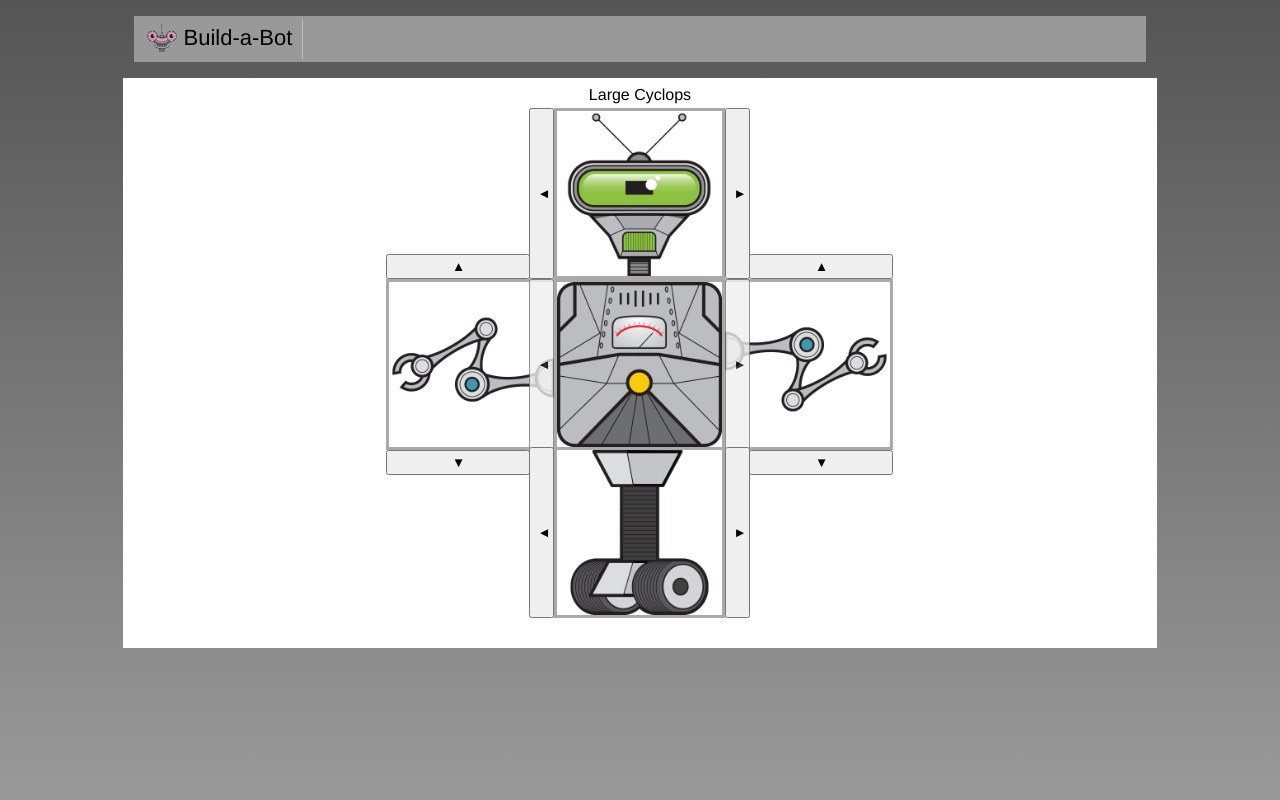
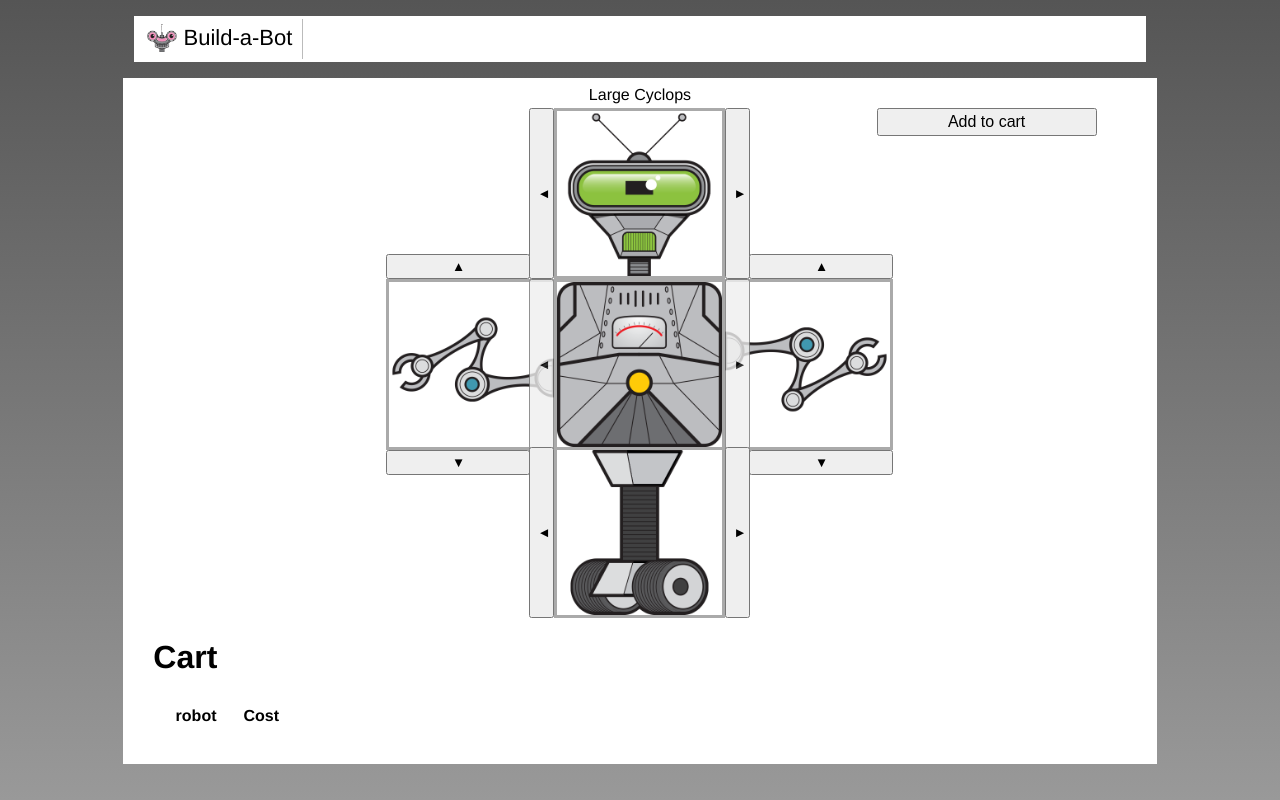
Before and after one commit to jalakhras/bulid-a-bot, a Vue app: page / in a window 1280 px wide. Built offline with nearby package versions, Linux system fonts and the light colour scheme.

Commit message:
Add cart by v-for

```diff
--- a/src/components/bulid/RobotBulider.vue
+++ b/src/components/bulid/RobotBulider.vue
@@ -1,8 +1,9 @@
 <template>
-   <div>
+   <div class="content">
+     <button class="add-to-cart" @click="addToCart">Add to cart</button>
     <div class="top-row">
       <div class="top part">
-        <div  class="rebot-name">{{selectedRobot.head.title}}
+        <div  class="robot-name">{{selectedRobot.head.title}}
           <span class="sale" v-if="selectedRobot.head.onSale">Sale!</span>
         </div>
         <img :src="selectedRobot.head.src" title="head"/>
@@ -34,6 +35,21 @@
         <button @click="selectNextBase()" class="next-selector">&#9658;</button>
       </div>
     </div>
+    <div>
+      <h1>Cart</h1>
+      <table>
+        <header>
+          <th>robot</th>
+          <th class="cost">Cost</th>
+        </header>
+        <tbody>
+          <tr v-for="(robot,index) in cart" :key="index">
+            <td>{{robot.head.title}}</td>
+            <td class="cost">{{robot.cost}}</td>
+          </tr>
+        </tbody>
+      </table>
+    </div>
   </div>
 </template>
 
@@ -54,6 +70,7 @@
   name :'RobotBuliders' ,
   data(){
     return {
+      cart :[],
       availableParts,
       selectedHeadIndex: 0,
       selectedLeftArmIndex: 0,
@@ -64,6 +81,16 @@
     };
   },
   methods : {
+    addToCart()
+    {
+      const robot = this.selectedRobot ;
+      const cost = robot.head.cost
+      + robot.leftArm.cost
+      + robot.rightArm.cost
+      + robot.torso.cost
+      + robot.base.cost;
+      this.cart.push(Object.assign({} ,robot,{cost}));
+    },
     selectNextHead() {
       this.selectedHeadIndex =
         getNextValidIndex(
@@ -239,7 +266,7 @@
 .right .next-selector {
   right: -3px;
 }
-.rebot-name{
+.robot-name{
   position: absolute;
   top: -25px;
   text-align: center;
@@ -248,4 +275,28 @@
 .sale{
   color:  red;;
 }
+.content {
+  position: relative;
+}
+.add-to-cart {
+  position: absolute;
+  right: 30px;
+  width: 220px;
+  padding: 3px;
+  font-size: 16px;
+}
+td, th {
+  text-align: left;
+  padding: 5px;
+  padding-right: 20px;
+}
+.cost {
+  text-align: right;
+}
+table{
+  border-color : white;
+}
+header {
+  background-color: white !important;
+}
 </style>
```
